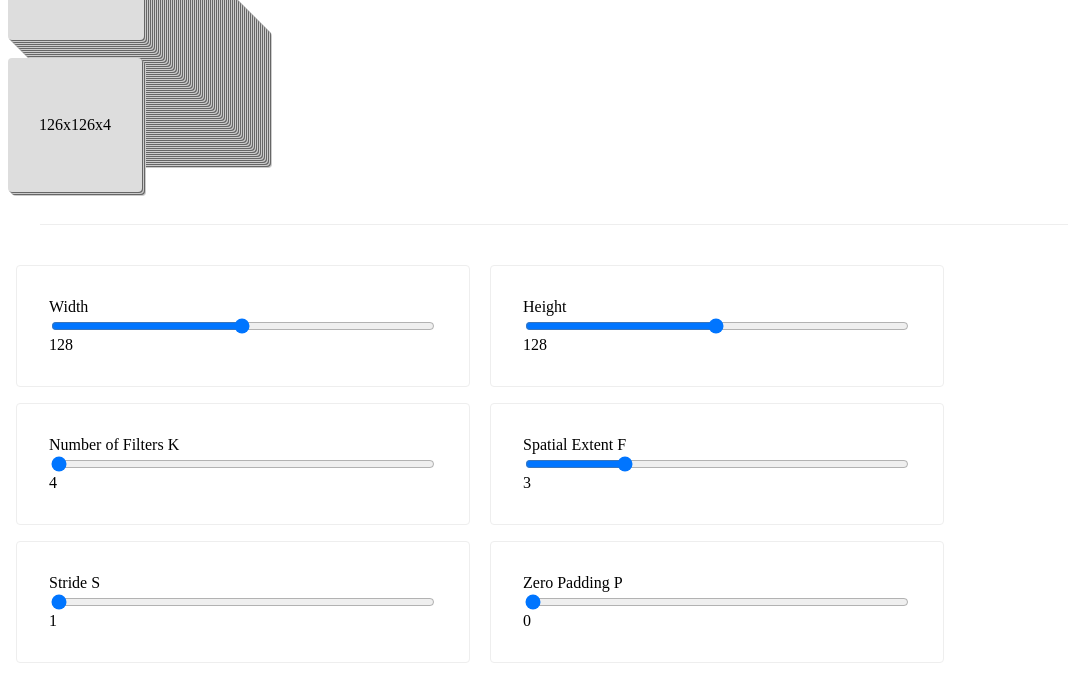
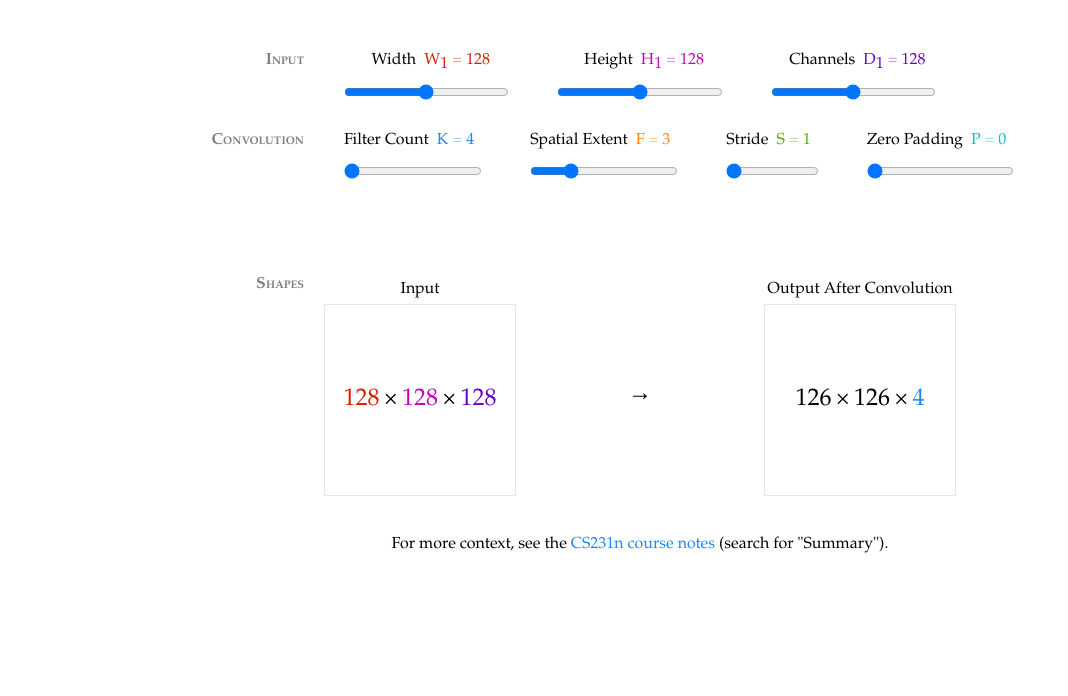
Before and after one commit to madebyollin/convnet-calculator, a plain HTML site: page index.html in a window 1280 px wide. Shown: the part 104-800 px from the top of the page, without its empty margins (0-1068 px from the left). Drawn offline with Linux system fonts and the light colour scheme.

Commit message:
here have code

```diff
--- a/index.html
+++ b/index.html
@@ -1,33 +1,43 @@
 <!DOCTYPE html>
-<html >
+<html lang="en">
+
 <head>
-  <meta charset="UTF-8">
-  <title>Create a New Pen</title>
+    <title>ConvNet Shape Calculator</title>
 
-
-
-      <link rel="stylesheet" href="css/style.css">
-
-
+    <meta charset="UTF-8">
+    <meta name="viewport" content="width=device-width">
+    <link rel="stylesheet" href="css/project.css">
+    <script src="js/main.js" charset="utf-8"></script>
 </head>
 
 <body>
-  <div id="input"></div>
-<br/>
-<div id="output"></div>
+    <main>
+        <h1>ConvNet Calculator</h1>
+        <div id="parameters">
+            <h4>Input</h4>
+            <div id="input_parameters">
+                <label class="w1">Width <em>W<sub>1</sub></em><input type="range" min=1 max=256 step=1 value=128 width=256></input></label>
+                <label class="h1">Height <em>H<sub>1</sub></em><input type="range" min=1 max=256 step=1 value=128 width=256></input></label>
+                <label class="d1">Channels <em>D<sub>1</sub></em><input type="range" min=1 max=256 step=1 value=128 width=256></input></label>
+            </div>
+            <h4>Convolution</h4>
+            <div id="convolution_parameters">
+                <label class="k">Filter Count <em>K</em><input type="range" min=4 max=128 step=4 value=4></input></label>
+                <label class="f">Spatial Extent <em>F</em><input type="range" min=1 max=9 step=1 value=3></input></label>
+                <label class="s">Stride <em>S</em><input type="range" min=1 max=10 step=1 value=1></input></label>
+                <label class="p">Zero Padding <em>P</em><input type="range" min=0 max=8 step=0 value=0></input></label>
+            </div>
+        </div>
+        <h4>Shapes</h4>
+        <div id="shapes">
+            <div id="input"></div>
+            <div id="arrow">→</div>
+            <div id="output"></div>
+        </div>
+        <div id="credits">
+            For more context, see the <a href="http://cs231n.github.io/convolutional-networks/" target="_blank">CS231n course notes</a> (search for "Summary").
+        </div>
+    </main>
+</body>
 
-<hr/>
-
-<label>Width<input id="w" type="range" min=1 max=256 step=1 value=128 width=256></input></label>
-<label>Height<input id="h" type="range" min=1 max=256 step=1 value=128 width=256></input></label>
-
-<label>Number of Filters K<input id="k" type="range" min=4 max=128 step=4 value=4></input></label>
-<label>Spatial Extent F<input id="f" type="range" min=1 max=9 step=1 value=3></input></label>
-<label>Stride S<input id="s" type="range" min=1 max=10 step=1 value=1></input></label>
-
-<label>Zero Padding P<input id="p" type="range" min=0 max=8 step=0 value=0></input></label>
-
-    <script src="js/index.js"></script>
-
-</body>
 </html>
--- a/js/index.js
+++ /dev/null
@@ -1,54 +0,0 @@
-var labels = Array.from(document.querySelectorAll("label"));
-
-var $ = x => document.getElementById(x);
-
-function toWH(x) {
-  return (x) + "px";
-}
-
-function toDepth(depth) {
-  var color = i => `hsl(0, 0%, ${40 + 40 * (i % 2)}%)`;
-  var shadow = `1px 1px 0 ${color(0)}`;
-  for (var i = 1; i < depth; i++) {
-    shadow += `, ${i+1}px ${i+1}px 0 ${color(i)}`;
-  }
-  console.log(shadow);
-  return shadow;
-}
-
-function updateDisplay() {
-  var input = $("input");
-  var output = $("output");
-  var k = $("k").value;
-  var f = $("f").value;
-  var s = $("s").value;
-  var p = $("p").value;
-  var w = $("w").value;
-  var h = $("h").value;
-  var d = 128;
-  input.style.width = toWH(w);
-  input.style.height = toWH(h);
-  input.style.boxShadow = toDepth(d);
-  input.textContent = `${w}x${h}x${d}`;
-
-
-  var wn = (w - f + 2 * p) / s + 1;
-  var hn = (h - f + 2 * p) / s + 1;
-  output.style.width = toWH(wn);
-  output.style.height = toWH(hn);
-  output.style.boxShadow = toDepth(k);
-  output.textContent = `${wn}x${hn}x${k}`;
-}
-
-labels.map(x => {
-  var value = document.createElement("span");
-  value.classList.add("value");
-  x.appendChild(value);
-  var input = x.querySelector("input");
-  var update = y => {
-    value.textContent = input.value;
-    updateDisplay();
-  };
-  input.addEventListener("input", update);
-  update();
-});
--- /dev/null
+++ b/js/main.js
@@ -0,0 +1,51 @@
+function main() {
+    let input_el = document.getElementById("input");
+    let output_el = document.getElementById("output");
+    let variable_labels = Array.from(document.querySelectorAll("label"));
+    let variable_sliders = variable_labels.map(x => x.querySelector("input"));
+    let variable_names = variable_labels.map(x => x.classList[0]);
+    let v = {};
+
+    variable_names.forEach((name, i) => {
+        v[name] = variable_sliders[i];
+    });
+
+    function wrap_em(name, value) {
+        // put numbers as subscript
+        return `<span class="${name}"><em>${value}</em></span>`;
+    }
+
+    function update_input_output() {
+        input_el.innerHTML = `${wrap_em("w1", v.w1.value)}×
+                              ${wrap_em("h1", v.h1.value)}×
+                              ${wrap_em("d1", v.d1.value)}`;
+        var w2 = (v.w1.value - v.f.value + 2 * v.p.value) / v.s.value + 1;
+        var h2 = (v.h1.value - v.f.value + 2 * v.p.value) / v.s.value + 1;
+
+        if (!Number.isInteger(w2)) {
+            w2 = "❓";
+        }
+        if (!Number.isInteger(h2)) {
+            h2 = "❓";
+        }
+
+        output_el.innerHTML = `${wrap_em("w2", w2)}×
+                              ${wrap_em("h2", h2)}×
+                              ${wrap_em("k", v.k.value)}`;
+    }
+
+    variable_labels.forEach((label, i) => {
+        let value_el = document.createElement("input");
+        value_el.type = "number";
+        value_el.classList.add("value");
+        label.insertBefore(value_el, variable_sliders[i]);
+        let slider_el = variable_sliders[i];
+        let update = () => {
+            value_el.value = slider_el.value;
+            update_input_output();
+        };
+        slider_el.addEventListener("input", update);
+        update();
+    });
+}
+window.onload = main;
--- a/scss/style.scss
+++ /dev/null
@@ -1,32 +0,0 @@
-div {
-  padding: 4px;
-  border-radius:4px;
-  background: #ddd;
-  font-size: 16px;
-  text-align: center;
-  margin: 4px;
-  display: table-cell;
-  vertical-align: middle;
-}
-
-hr {
-  border: none;
-  border-top: 1px solid #eee;
-  margin: 32px;
-}
-
-* {
-  font-family: Fira Code;
-}
-
-label {
-  display: inline-block;
-  padding: 32px;
-  border: 1px solid #eee;
-  margin: 8px;
-  border-radius: 4px;
-  input {
-    width: 384px;
-    display: block;
-  }
-}
```
Also changed, not shown: README.txt (deleted), css/project.css (added), css/style.css (deleted), license.txt (deleted), 2 other files.
